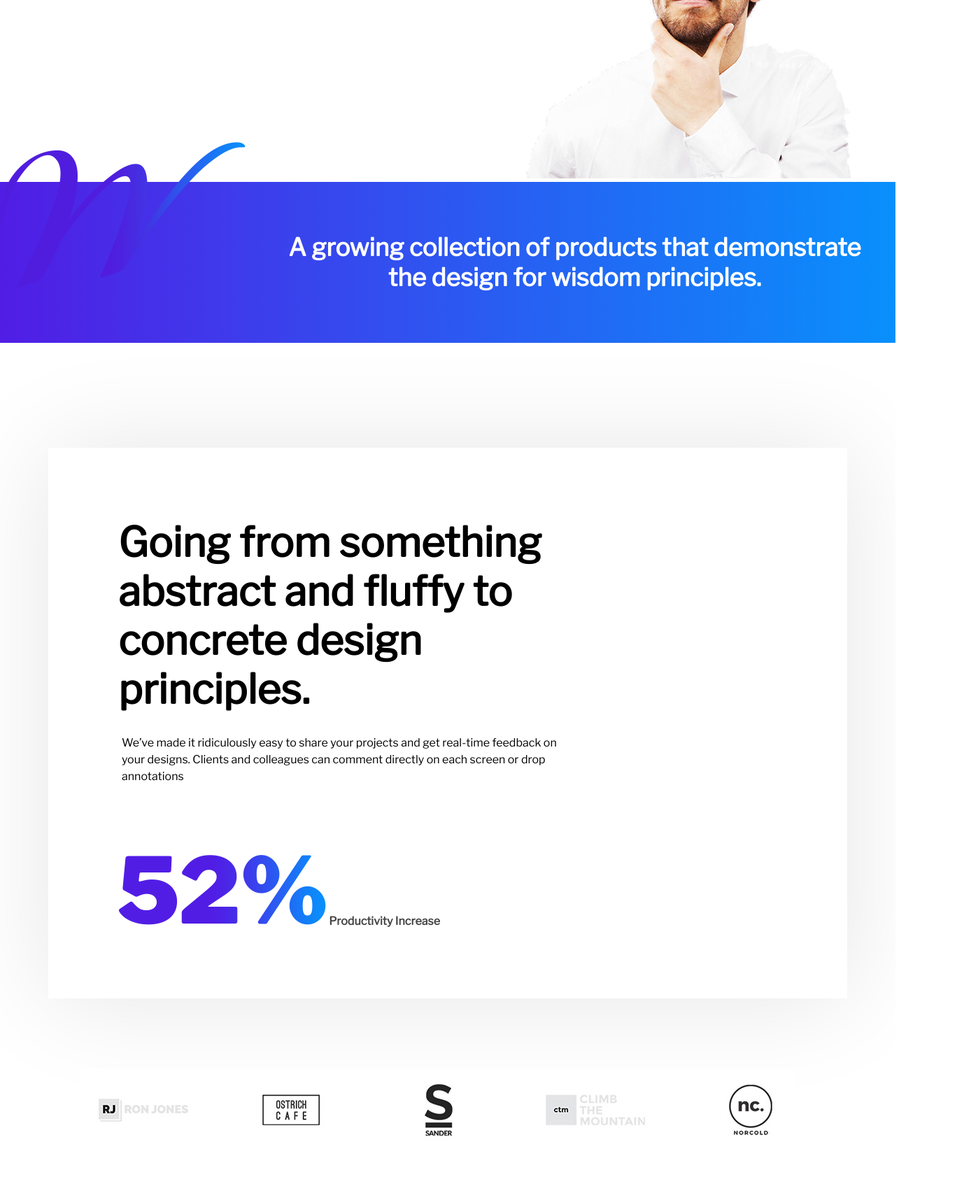
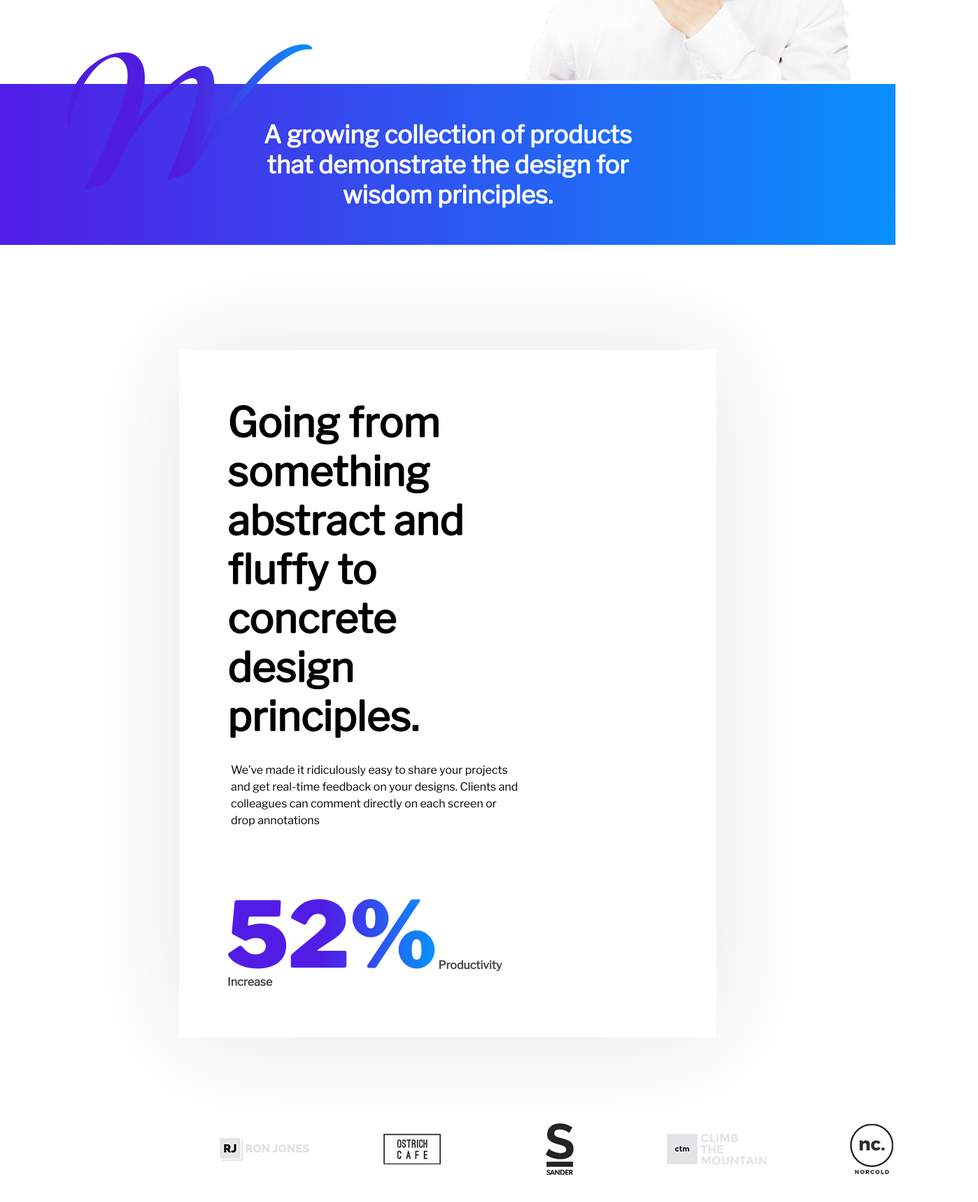
Before and after one commit to hridoyahmed150/themexpart, a website: page app/index.html in a window 1280 px wide. Shown: the part 800-2518 px from the top of the page at 70% size, 1398 px wide, since content can reach past the window. Drawn offline with nearby package versions, Linux system fonts and the light colour scheme; files that its build step writes are made by us from their sources.

Commit message:
fix some issues

```diff
--- a/scss/template/header.scss
+++ b/scss/template/header.scss
@@ -1,6 +1,6 @@
 header {
 	display: block;
-	width: 1920px;
+	width: 100%;
 	background-color: transparent;
 	position: fixed;
 	padding: 0px;
@@ -9,7 +9,7 @@ header {
 	left: 0;
 	z-index: 1;
 	.container{
-		width: 1643px;
+		width: 85%;
 		margin: auto;
 		display: flex;
 		.left-header{
--- a/scss/template/main.scss
+++ b/scss/template/main.scss
@@ -3,7 +3,7 @@ main.main-div {
 	overflow: hidden;
   section.banner{
   	background: url(./../image/bg1.png) no-repeat;
-  	height: 1060px;
+  	height: 115vh;
   	margin: auto;
   	background-position: right top;
   	position: relative;
@@ -60,7 +60,7 @@ main.main-div {
   	background-image: linear-gradient(to right, #511DE5 , #0990fc);
   	.wraper-principal{
   		position: relative;
-  		width: 1643px;
+  		width: 85%;
   		min-height: 230px;
   		margin: auto;
   		display: flex;
@@ -75,19 +75,19 @@ main.main-div {
   			font-size: 35px;
   			font-weight: bold;
   			color: #fff;
-  			width: 870px;
+  			width: 52%;
   			text-align: center;
   		}
   	}
   }
   section.going{
-  	width: 1142px;
+  	width: 60%;
   	margin-top: 150px;
   	background: url(./../image/girl.png) no-repeat;
     background-position: center center;
     .wraping{
     	box-shadow: 1px 1px 140px rgba(0,0,0,.1);
-    	padding: 100px 400px 100px 100px;
+    	padding: 9% 36% 9% 9%;
     	h2{
     	font-size: 58px;
     	font-weight: bold;
@@ -109,13 +109,13 @@ main.main-div {
   section.company_logo{
   	margin-top: 100px;
   	margin-bottom: 100px;
-  	width: 1050px;
+  	width: 55%;
   }
   section.human{
   	background: url(./../image/hbo_bg.png) no-repeat;
   	height: 1000px;
   	.wrap{
-  		width: 1290px;
+  		width: 68%;
   		height: 1000px;
   		.hbo-image{
   			position: relative;
@@ -372,7 +372,7 @@ main.main-div {
   }
 }
 .w-s{
-	width: 1142px;
+	width: 60%;
 	margin: auto;
 }
 .w-lg{
```
